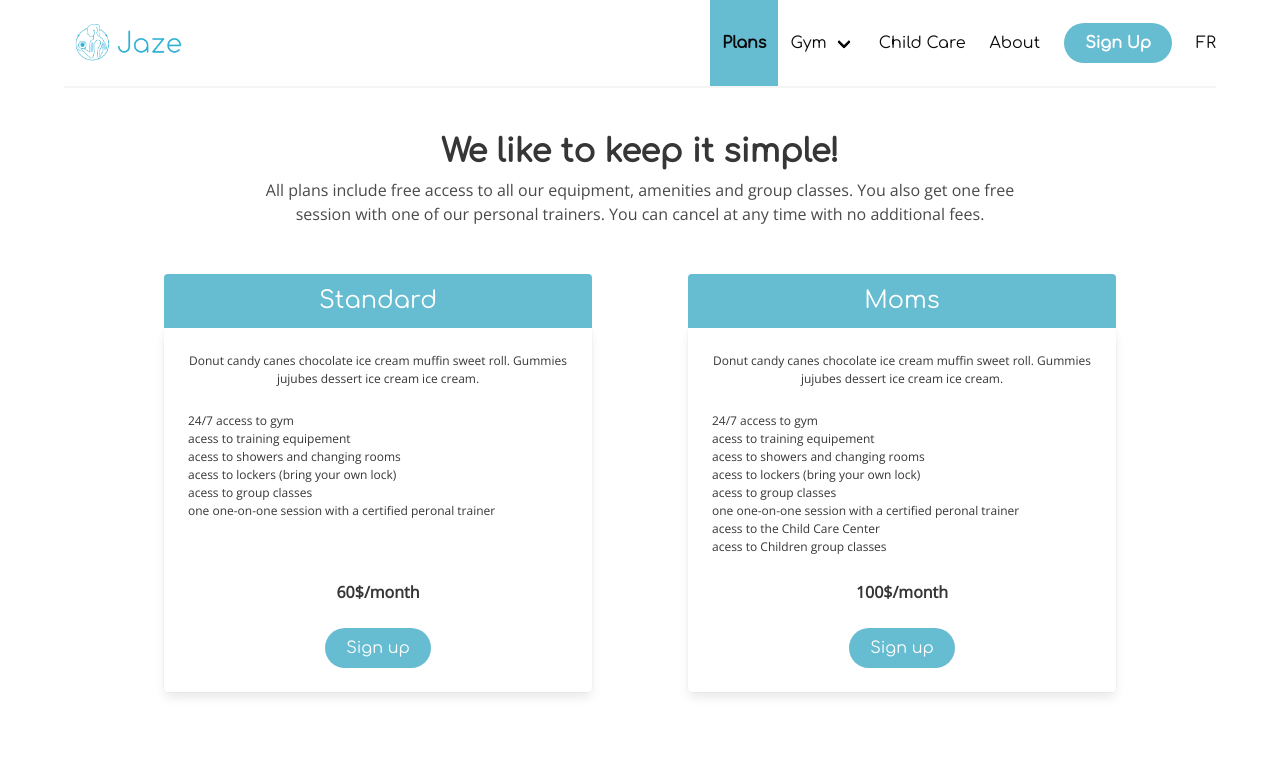
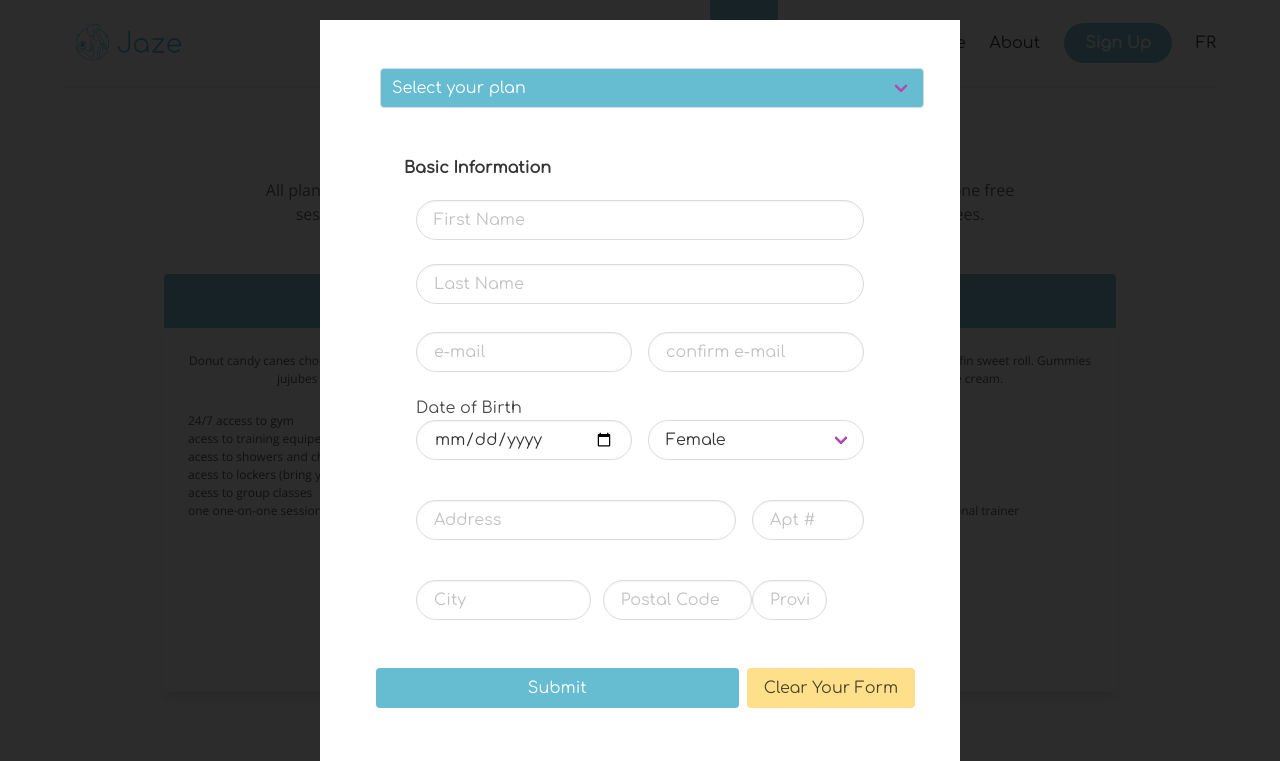
Before and after one commit to juliatag/jaze-gym, a plain HTML site: page plans.html in a window 1280 px wide. Shown: the top 761 px of the page. Drawn offline with nearby package versions, Linux system fonts and the light colour scheme.

Commit message:
Signup Form

```diff
--- a/plans.html
+++ b/plans.html
@@ -184,22 +184,102 @@
     </div>
   </footer>
 
-  <!-- Modal for signup -->
-  <div class="modal">
+  <div class="modal is-active">
     <div class="modal-background"></div>
-      <div class="modal-content has-background-white py-5 px-4">
-        <h3 class="title mb-6">Join the Club!</h3>
+    <div class="modal-content has-background-white py-5 px-6">
+      <div class="container">
+
         <form>
-          <div class="field">
-            <label class="label">Name</label>
-            <div class="control">
-              <input type="text" class="input" placeholder="Name">
+          <div class="field container my-5 mx-3 control select is-fullwidth">
+            <label for="selectplan" class="is-hidden">Select your Plan</label>
+            <select id="selectplan" class="has-background-primary has-text-white">
+              <option value="" selected disabled>Select your plan</option>
+              <option value="standard">Standard</option>
+              <option value="moms">Moms</option>
+            </select>
+          </div>
+
+          <div class="field container columns my-5 is-flex is-flex-direction-column columns">
+            <label class="label mx-6">Basic Information</label>
+            <div class="control mx-6 column">
+              <label for="fn" class="is-hidden">First Name</label>
+              <input id="fn" class="input is-rounded" type="text" placeholder="First Name">
             </div>
-          </div>
+            <div class="control mx-6 column">
+              <label for="ln" class="is-hidden">Last Name</label>
+              <input class="input is-rounded" type="text" placeholder="Last Name">
+            </div>
+
+
+            <div class="field mt-1 mx-6 is-flex column">
+              <div class="control mr-2">
+                <label for="email" class="is-hidden">E-mail</label>
+                <input id="email" class="input is-rounded" type="text" placeholder="e-mail" required>
+              </div>
+              <div class="control ml-2">
+                <label for="email-confirm" class="is-hidden">Confirm E-mail</label>
+                <input id="email-confirm" class="input is-rounded" type="text" placeholder="confirm e-mail">
+              </div>
+            </div>
+
+            <div class="field mx-6 is-flex column columns">
+              <div class="control mr-2 column p-0">
+                <label for="dob" class="">Date of Birth</label>
+                <input id="dob" class="input is-rounded is-fullwidth" type="date">
+              </div>
+              <div class="control ml-2 column p-0">
+                <label for="gender" class="is-invisible">Gender</label>
+                <div class="select is-fullwidth">
+                  <select id="gender" name="gender" class="input is-rounded">
+                    <option value="female" selected>Female</option>
+                    <option value="male" disabled>Male</option>
+                  </select>
+                </div>
+              </div>
+            </div>
+
+
+            <div class="field mt-1 mx-6 is-flex columns column">
+              <div class="control mr-2 column p-0">
+                <label for="address" class="is-hidden">Address</label>
+                <input id="address" class="input is-rounded" type="text" placeholder="Address" required>
+              </div>
+              <div class="control ml-2 column p-0 is-3">
+                <label for="apt" class="is-hidden">Apt #</label>
+                <input id="apt" class="input is-rounded" type="text" placeholder="Apt #">
+              </div>
+            </div>
+
+            <div class="field mt-1 mx-6 is-flex columns column">
+              <div class="control column p-0 pr-3 is-5">
+                <label for="city" class="is-hidden">Apt #</label>
+                <input id="city" class="input is-rounded" type="text" placeholder="City" required>
+              </div>
+              <div class="control column p-0 is-4">
+                <label for="postalcode" class="is-hidden">Postal Code</label>
+                <input id="postalcode" class="input is-rounded" type="text" placeholder="Postal Code" required
+                  maxlength="7">
+              </div>
+              <div class="control column p-0 is-2">
+                <label for="province" class="is-hidden">Province</label>
+                <input id="province" class="input is-rounded" type="text" placeholder="Province" maxlength="2">
+              </div>
+            </div>
+
+
+
+            <div class="field container my-5 mx-3 control is-fullwidth columns">
+              <div class="control ml-2 column p-0 is-8">
+                <input type="submit" id="submit" value="Submit" class="button is-primary is-fullwidth" />
+              </div>
+              <div class="control ml-2 column p-0 is-8">
+                <input type="reset" id="clear_form" value="Clear Your Form" class="button is-warning" />
+              </div>
+            </div>
         </form>
       </div>
+    </div>
   </div>
-
   <script src="scripts/mobile-menu.js"></script>
   <script src="scripts/modal.js"></script>
 </body>
```
Also changed, not shown: form-test.html (added, +120 -0 lines).
